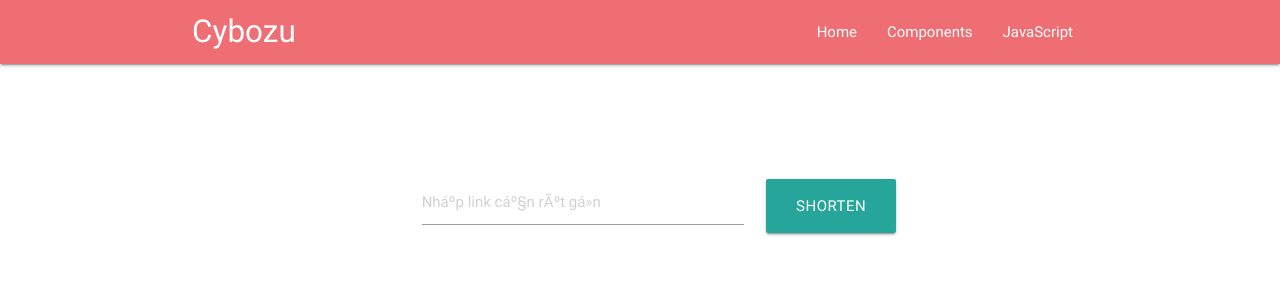
After one commit to cvn-intern-2017/cus, a PHP site: page /cus/UI/index.html in a window 1280 px wide. The commit adds this page. Shown: the top 300 px of the page. Run offline with PHP 8.4, Linux system fonts and the light colour scheme.

Commit message:
validate js

```diff
--- /dev/null
+++ b/UI/index.html
@@ -0,0 +1,67 @@
+<!DOCTYPE html>
+<html>
+<head>
+  <meta charset="ISO-8859-1">
+  <title>Shorten URL</title>
+  <link rel="stylesheet" href="../UI/css/materialize.min.css">
+  <link rel="stylesheet" href="../UI/css/style.css">
+</head>
+<body>
+
+  <nav>
+    <div class="container">
+      <div class="nav-wrapper">
+        <a href="#" class="brand-logo">Cybozu</a>
+        <ul id="nav-mobile" class="right hide-on-med-and-down">
+          <li><a href=".">Home</a></li>
+          <li><a href="badges.html">Components</a></li>
+          <li><a href="collapsible.html">JavaScript</a></li>
+        </ul>
+      </div>
+    </div>
+  </nav>
+
+  <div class="container">
+    <div class="clean100"></div>
+		<div class="row">
+			<div class="col s6 offset-s3">
+        <div class="row">
+          <form class="col s12">
+            <div class="row">
+              <div class="input-field col s9">
+                <input placeholder="Nhập link cần rút gọn" type="text" class="validate">
+              </div>
+              <div class="input-field col s3">
+                <a data-target="modal1" class="waves-effect waves-light btn-large btn">Shorten URL</a>
+              </div>
+            </div>
+
+          </form>
+        </div>
+		  </div>
+    </div>
+
+
+		<div id="modal1" class="modal" style="width:40%">
+      <div class="modal-content">
+        <span>Shorten URL:</span>&nbsp;&nbsp;&nbsp;
+        <code style="background:#DDD; height:50px;">http://cus.dev.cybozu.xyz/Wf94v9</code>
+      </div>
+      <div class="modal-footer">
+        <a href="https://goo.gl/#analytics/goo.gl/gwZsEL/all_time" target="_blank" class="waves-effect waves-green btn-flat">Analytics</a>
+        <a class="modal-action modal-close waves-effect waves-green btn-flat">Done</a>
+      </div>
+    </div>
+	</div>
+
+
+<script type="text/javascript" src="../UI/js/jquery-2.1.1.min.js"></script>
+<script src="../UI/js/materialize.min.js"></script>
+<script>
+  $(document).ready(function(){
+    // the "href" attribute of the modal trigger must specify the modal ID that wants to be triggered
+    $('#modal1').modal();
+  });
+</script>
+</body>
+</html>
```
Also changed, not shown: Views/footer.php (+43 -6 lines), Views/test.php (+6 -23 lines), Views/header.php (indentation only).
